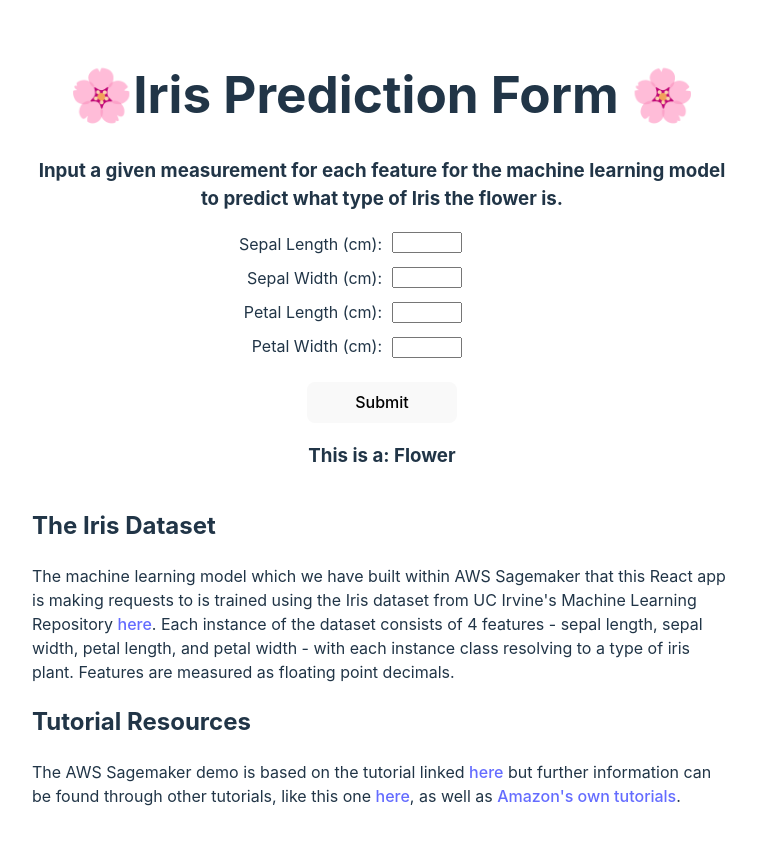
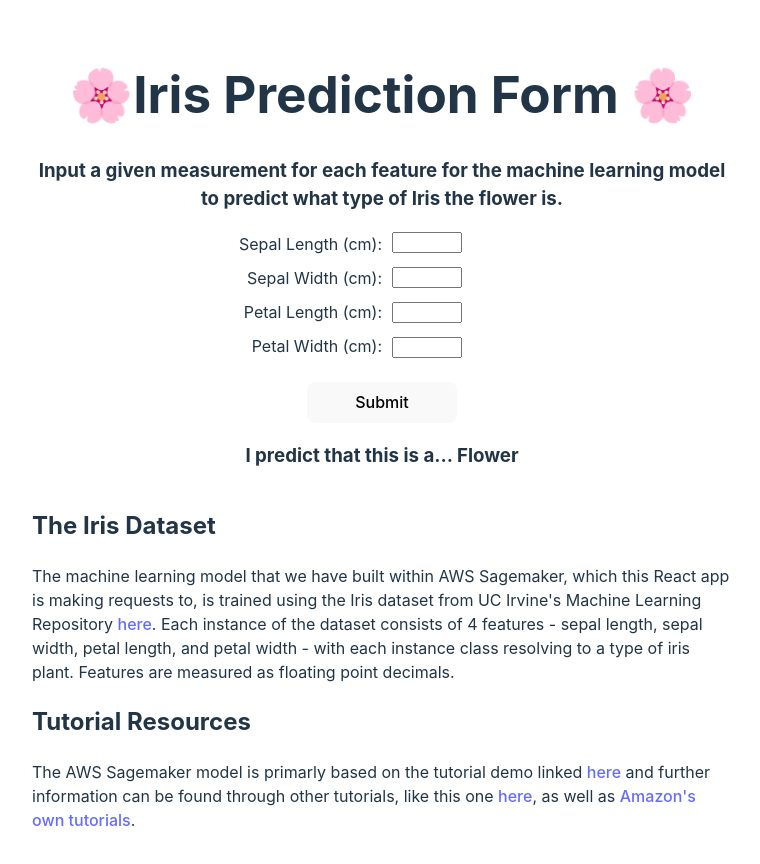
Before and after one commit to LerichO/acm-projects-aws-workshop, a React (Vite) app: page / in a window 1280 px wide. Shown: the top 864 px of the page, without its empty margins (258-1018 px from the left). Built offline with nearby package versions, Linux system fonts and the light colour scheme.

Commit message:
fixes to text

```diff
--- a/src/App.jsx
+++ b/src/App.jsx
@@ -78,13 +78,13 @@ function App() {
           </div>
         </div>
         <button type="submit">Submit</button>
-        <h3>This is a: {classification}</h3>
+        <h3>I predict that this is a... {classification}</h3>
       </form>
       <div className="info-container">
         <h2>The Iris Dataset</h2>
-        <p>The machine learning model which we have built within AWS Sagemaker that this React app is making requests to is trained using the Iris dataset from UC Irvine's Machine Learning Repository <span><a href="https://archive.ics.uci.edu/dataset/53/iris">here</a></span>. Each instance of the dataset consists of 4 features - sepal length, sepal width, petal length, and petal width - with each instance class resolving to a type of iris plant. Features are measured as floating point decimals.</p>
+        <p>The machine learning model that we have built within AWS Sagemaker, which this React app is making requests to, is trained using the Iris dataset from UC Irvine's Machine Learning Repository <span><a href="https://archive.ics.uci.edu/dataset/53/iris">here</a></span>. Each instance of the dataset consists of 4 features - sepal length, sepal width, petal length, and petal width - with each instance class resolving to a type of iris plant. Features are measured as floating point decimals.</p>
         <h2>Tutorial Resources</h2>
-        <p>The AWS Sagemaker demo is based on the tutorial linked <span><a href="https://www.youtube.com/watch?v=OfzAl3K0s0U">here</a></span> but further information can be found through other tutorials, like this one <span><a href="https://youtu.be/stD47vPDadI?si=cqwHyunARQn-S8yx">here</a></span>, as well as <span><a href="https://youtu.be/uQc8Itd4UTs?si=MoRiqlK1_NRjRteZ">Amazon's own tutorials</a></span>.</p>
+        <p>The AWS Sagemaker model is primarly based on the tutorial demo linked <span><a href="https://www.youtube.com/watch?v=OfzAl3K0s0U">here</a></span> and further information can be found through other tutorials, like this one <span><a href="https://youtu.be/stD47vPDadI?si=cqwHyunARQn-S8yx">here</a></span>, as well as <span><a href="https://youtu.be/uQc8Itd4UTs?si=MoRiqlK1_NRjRteZ">Amazon's own tutorials</a></span>.</p>
       </div>
     </>
   )
```
